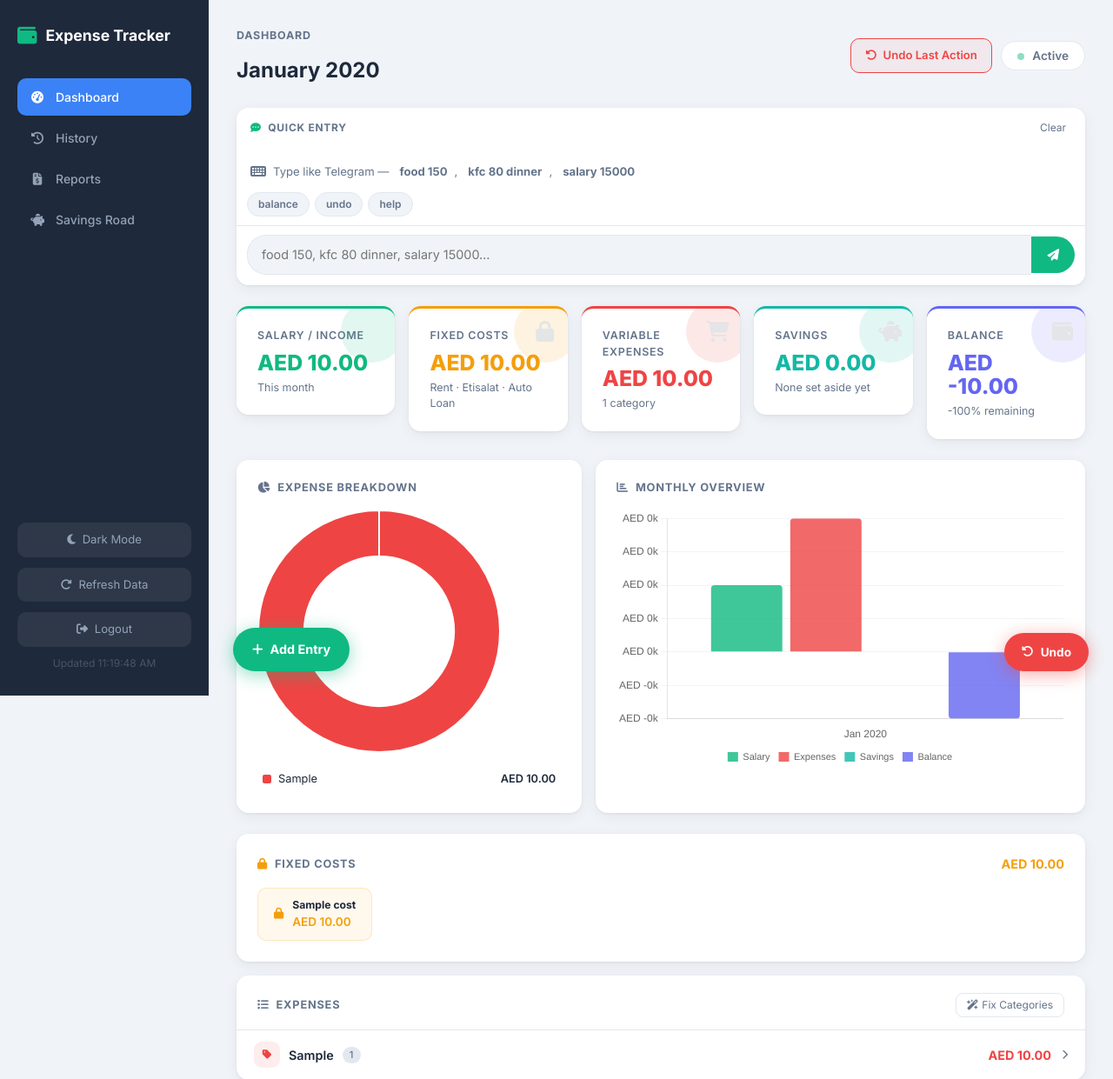
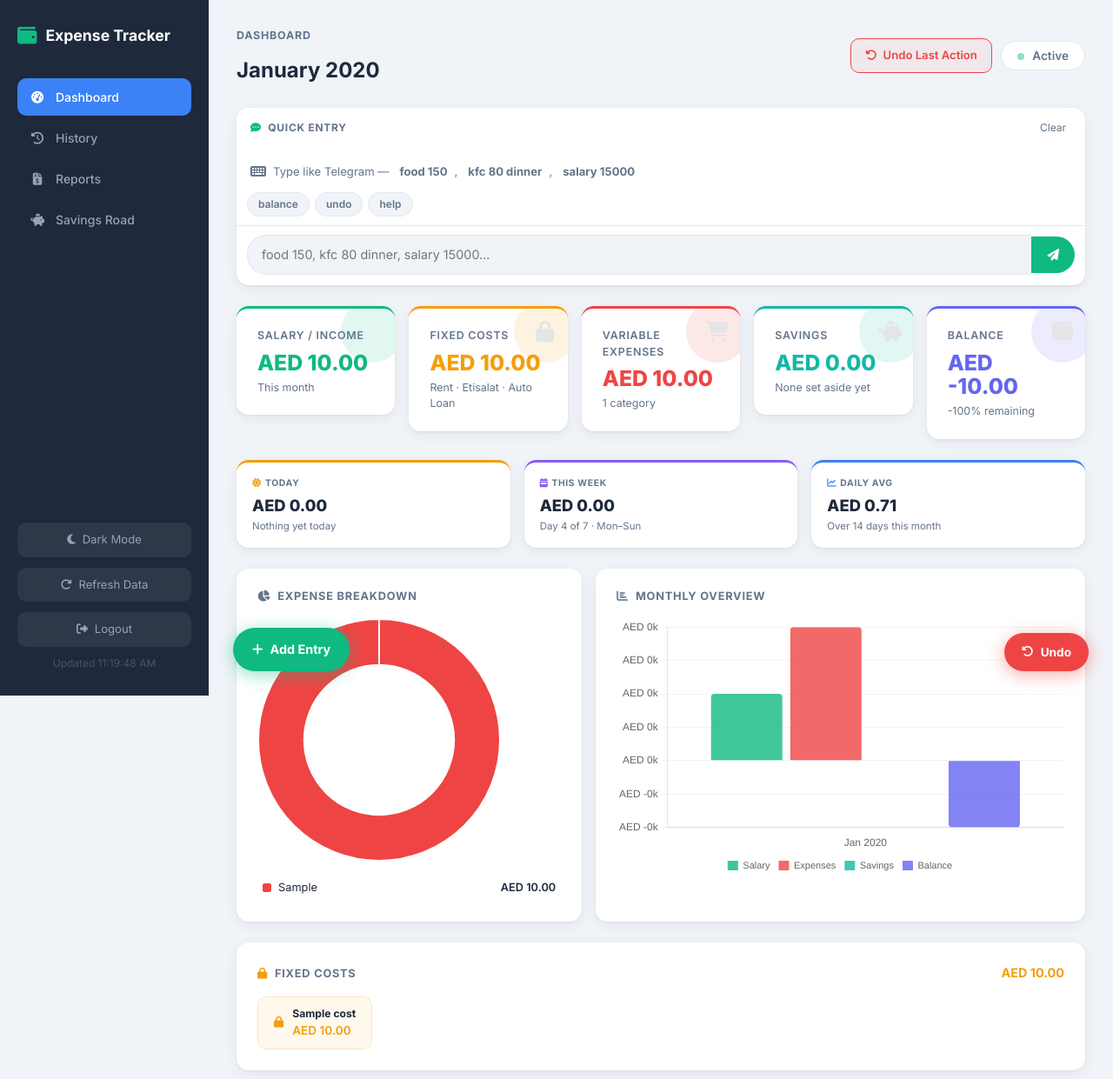
Before and after one commit to mastries96-commits/expense-tracker, a Flask app: page / in a window 1280 px wide. Shown: the top 1241 px of the page at 87% size. Run offline with Flask 3, Linux system fonts and the light colour scheme; the visitor is signed in with stand-in values (Sample User, id 1); tables that the repository leaves empty hold one stand-in row (values such as "Sample post"); some libraries are stand-ins or nearby versions.

Commit message:
feat: add daily/weekly spend overview to dashboard
Three compact stat cards between the main stats and charts:
- Today: spend so far today + delta vs yesterday
- This Week: Mon-Sun spend + current day of week
- Daily Avg: month total / days elapsed

All computed client-side from existing expense data.

Co-Authored-By: Claude Sonnet 4.6 <noreply@anthropic.com>

```diff
--- a/dashboard/templates/index.html
+++ b/dashboard/templates/index.html
@@ -679,6 +679,37 @@
       </div>
     </div>
 
+    <!-- Daily / Weekly quick stats -->
+    <div class="row g-3 mb-4" id="quick-stats-row">
+      <div class="col-4">
+        <div class="chart-card" style="padding:16px 18px;border-top:3px solid #F59E0B">
+          <div style="font-size:.65rem;font-weight:700;text-transform:uppercase;letter-spacing:.06em;color:var(--muted);margin-bottom:8px">
+            <i class="fa-solid fa-sun me-1" style="color:#F59E0B"></i>Today
+          </div>
+          <div style="font-size:1.15rem;font-weight:800;color:var(--text);line-height:1.1" id="qs-today">—</div>
+          <div style="font-size:.72rem;color:var(--muted);margin-top:5px" id="qs-today-sub">—</div>
+        </div>
+      </div>
+      <div class="col-4">
+        <div class="chart-card" style="padding:16px 18px;border-top:3px solid #8B5CF6">
+          <div style="font-size:.65rem;font-weight:700;text-transform:uppercase;letter-spacing:.06em;color:var(--muted);margin-bottom:8px">
+            <i class="fa-solid fa-calendar-week me-1" style="color:#8B5CF6"></i>This Week
+          </div>
+          <div style="font-size:1.15rem;font-weight:800;color:var(--text);line-height:1.1" id="qs-week">—</div>
+          <div style="font-size:.72rem;color:var(--muted);margin-top:5px" id="qs-week-sub">—</div>
+        </div>
+      </div>
+      <div class="col-4">
+        <div class="chart-card" style="padding:16px 18px;border-top:3px solid #3B82F6">
+          <div style="font-size:.65rem;font-weight:700;text-transform:uppercase;letter-spacing:.06em;color:var(--muted);margin-bottom:8px">
+            <i class="fa-solid fa-chart-line me-1" style="color:#3B82F6"></i>Daily Avg
+          </div>
+          <div style="font-size:1.15rem;font-weight:800;color:var(--text);line-height:1.1" id="qs-avg">—</div>
+          <div style="font-size:.72rem;color:var(--muted);margin-top:5px" id="qs-avg-sub">—</div>
+        </div>
+      </div>
+    </div>
+
     <!-- Charts row -->
     <div class="row g-3 mb-4">
       <div class="col-lg-5">
@@ -1073,6 +1104,7 @@ function renderCurrent(d) {
   document.getElementById('stat-balance-pct').textContent =
     `${d.balance_pct}% remaining`;
 
+  renderQuickStats(d);
   renderPieChart(d);
   renderFixedCosts(d);
   renderTransactions(d);
@@ -1113,6 +1145,56 @@ function clearCatFilter() {
 }
 
 // ── Pie chart ────────────────────────────────────────────────────────────────
+function renderQuickStats(d) {
+  const now       = new Date();
+  const todayStr  = now.toISOString().split('T')[0];
+
+  const yest = new Date(now); yest.setDate(now.getDate() - 1);
+  const yesterdayStr = yest.toISOString().split('T')[0];
+
+  // Monday of current week (Mon=start)
+  const dow    = now.getDay(); // 0=Sun
+  const mon    = new Date(now);
+  mon.setDate(now.getDate() - (dow === 0 ? 6 : dow - 1));
+  mon.setHours(0, 0, 0, 0);
+  const mondayStr = mon.toISOString().split('T')[0];
+
+  let todaySpend = 0, weekSpend = 0, yesterdaySpend = 0;
+  (d.expenses || []).forEach(e => {
+    if (e.category === 'savings') return;
+    const a = e.amount, dt = e.expense_date;
+    if (dt === todayStr)     todaySpend     += a;
+    if (dt === yesterdayStr) yesterdaySpend += a;
+    if (dt >= mondayStr)     weekSpend      += a;
+  });
+
+  const dayOfMonth  = now.getDate();
+  const dailyAvg    = dayOfMonth > 0 ? (d.var_total || 0) / dayOfMonth : 0;
+  const dayOfWeek   = dow === 0 ? 7 : dow; // 1=Mon … 7=Sun
+
+  // Today card
+  document.getElementById('qs-today').textContent = AED(todaySpend);
+  if (todaySpend === 0) {
+    document.getElementById('qs-today-sub').textContent = 'Nothing yet today';
+  } else if (yesterdaySpend > 0) {
+    const diff = todaySpend - yesterdaySpend;
+    document.getElementById('qs-today-sub').textContent =
+      (diff >= 0 ? '▲ ' : '▼ ') + AED(Math.abs(diff)) + ' vs yesterday';
+  } else {
+    document.getElementById('qs-today-sub').textContent = 'Yesterday: AED 0';
+  }
+
+  // This week card
+  document.getElementById('qs-week').textContent = AED(weekSpend);
+  document.getElementById('qs-week-sub').textContent =
+    `Day ${dayOfWeek} of 7 · Mon–Sun`;
+
+  // Daily average card
+  document.getElementById('qs-avg').textContent = AED(dailyAvg);
+  document.getElementById('qs-avg-sub').textContent =
+    `Over ${dayOfMonth} day${dayOfMonth !== 1 ? 's' : ''} this month`;
+}
+
 function renderPieChart(d) {
   const labels = [], values = [], colors = [], cats = [];
   let idx = 0;
```
